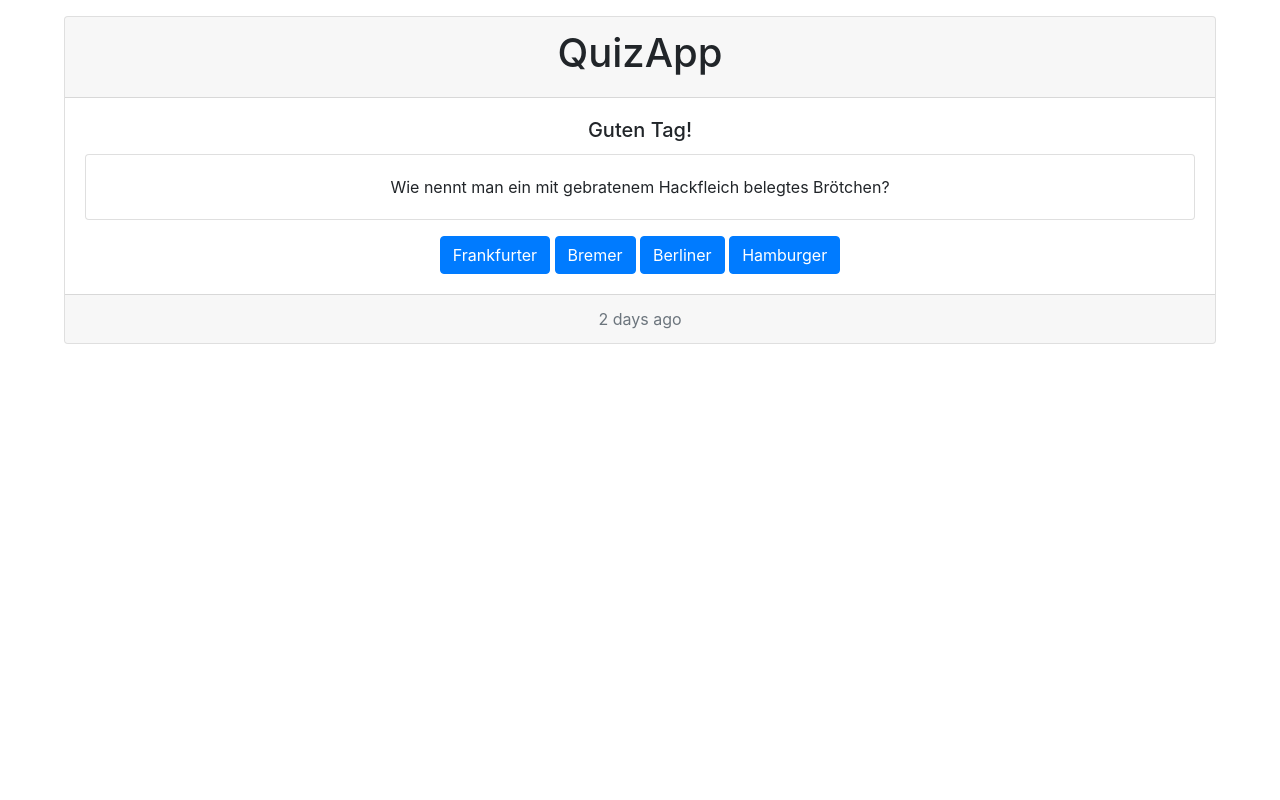
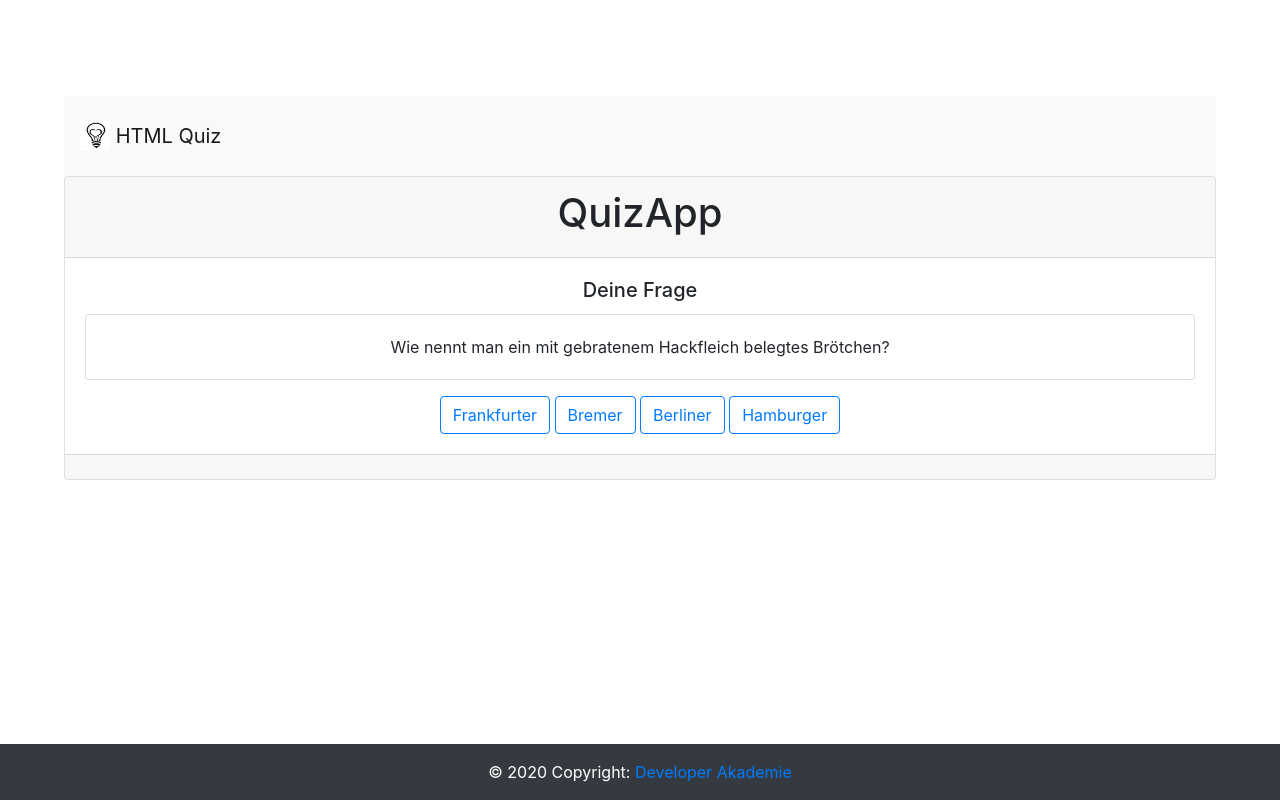
Before and after one commit to Hanmuni/quizapp, a plain HTML site: page index.html in a window 1280 px wide. Drawn offline with nearby package versions, Linux system fonts and the light colour scheme.

Commit message:
Created navbar, footer and new question button

```diff
--- a/index.html
+++ b/index.html
@@ -1,4 +1,5 @@
 <html>
+
 <head>
   <title>QuizApp</title>
   <meta http-equiv="Content-Type" content="text/html; charset=UTF-8">
@@ -6,13 +7,23 @@
   <link rel="stylesheet" href="style.css">
   <script src="questions.js"></script>
 </head>
+
 <body onload="nextQuestion()">
+
+  <!-- Image and text -->
+  <nav class="navbar navbar-light navbar-style bg-light">
+    <a class="navbar-brand" href="#">
+      <img src="img/lightbulb.jpg" width="30" height="30" class="d-inline-block align-top" alt="" loading="lazy">
+      HTML Quiz
+    </a>
+  </nav>
+
   <div class="card text-center">
     <div class="card-header">
-                <h1 >QuizApp</h1>
+      <h1>QuizApp</h1>
     </div>
     <div class="card-body">
-              <h5 class="card-title"> Guten Tag!</h5>
+      <h5 class="card-title"> Deine Frage </h5>
       <div class="card">
         <div class="card-body" id="question">
           Hier ist die Frage!
@@ -27,18 +38,34 @@
         </div>
       </div>
       <div class="mt-3">
-              <a href="#" onclick="answer(1)" id="answer1" class="btn btn-primary"> Antwort A </a>
-              <a href="#" onclick="answer(2)" id="answer2" class="btn btn-primary"> Antwort B </a>
-              <a href="#" onclick="answer(3)" id="answer3" class="btn btn-primary"> Antwort C </a>
-              <a href="#" onclick="answer(4)" id="answer4" class="btn btn-primary"> Antwort D </a>
-            </div>
-            </div>
-            <div class="card-footer text-muted">
-              2 days ago
+        <a href="#" onclick="answer(1)" id="answer1" class="btn btn-outline-primary"> Antwort A </a>
+        <a href="#" onclick="answer(2)" id="answer2" class="btn btn-outline-primary"> Antwort B </a>
+        <a href="#" onclick="answer(3)" id="answer3" class="btn btn-outline-primary"> Antwort C </a>
+        <a href="#" onclick="answer(4)" id="answer4" class="btn btn-outline-primary"> Antwort D </a>
       </div>
     </div>
 
+    <div>
+      <button onclick="nextQuestion()" id="new-question" type="button" class="btn btn-info d-none"> Neue Frage </button>
+    </div>
+    <div class="card-footer text-muted">
+
+    </div>
+  </div>
+
+  <!-- Footer -->
+  <footer class="page-footer font-small bg-dark footer-style">
+
+    <!-- Copyright -->
+    <div class="footer-copyright text-center py-3">© 2020 Copyright:
+      <a href="https://developerakademie.com/" target="_blank"> Developer Akademie </a>
+    </div>
+    <!-- Copyright -->
+
+  </footer>
+  <!-- Footer -->
 
 
 </body>
+
 </html>
--- a/questions.js
+++ b/questions.js
@@ -1,11 +1,20 @@
-
+let question_1 = 'Wie nennt man ein mit gebratenem Hackfleich belegtes Brötchen?';
+let question_2 = 'Zweite Frage';
 let answer_1 = 'Frankfurter';
 let answer_2 = 'Bremer';
 let answer_3 = 'Berliner';
 let answer_4 = 'Hamburger';
 
 function nextQuestion() {
-    document.getElementById('question').innerHTML = 'Wie nennt man ein mit gebratenem Hackfleich belegtes Brötchen?';
+    if (document.getElementById('question').innerHTML == question_1) {
+        document.getElementById('question').innerHTML = question_2;
+    }
+
+    else {
+        document.getElementById('question').innerHTML = question_1;
+    }
+
+    document.getElementById('question').innerHTML = question_1;
     document.getElementById('answer1').innerHTML = answer_1;
     document.getElementById('answer2').innerHTML = answer_2;
     document.getElementById('answer3').innerHTML = answer_3;
@@ -14,15 +23,15 @@ function nextQuestion() {
 
 function answer(a) {
 
-    if(a == 1) {
+    if (a == 1) {
         selected_answer = answer_1;
     }
 
-    else if(a == 2) {
+    else if (a == 2) {
         selected_answer = answer_2
 
     }
-    else if(a == 3) {
+    else if (a == 3) {
         selected_answer = answer_3
 
     }
@@ -31,9 +40,11 @@ function answer(a) {
         selected_answer = answer_4;
     }
 
-    if (selected_answer == answer_4) {
+    if (selected_answer == answer_4) { // Right answer
         document.getElementById('not-correct').classList.add('d-none');
         document.getElementById('correct').classList.remove('d-none');
+        // Show next button
+        document.getElementById('new-question').classList.remove('d-none');
     }
 
     else {
--- a/style.css
+++ b/style.css
@@ -2,4 +2,25 @@ body {
     padding: 16px;
     padding-left: 64px;
     padding-right: 64px;
+    padding-top: 96px;
 }
+
+.navbar-style {
+
+    positin: fixed;
+    left: 0;
+    right: 0;
+    top: 0;
+    height: 80px;
+    z-index: 1;
+}
+
+.footer-style {
+    position: absolute;
+    left: 0;
+    right: 0;
+    bottom: 0;
+    color: white;
+
+
+}
```
Also changed, not shown: img/lightbulb.jpg (added), 1 other file. Lines whose indentation alone changed are shown as unchanged.
